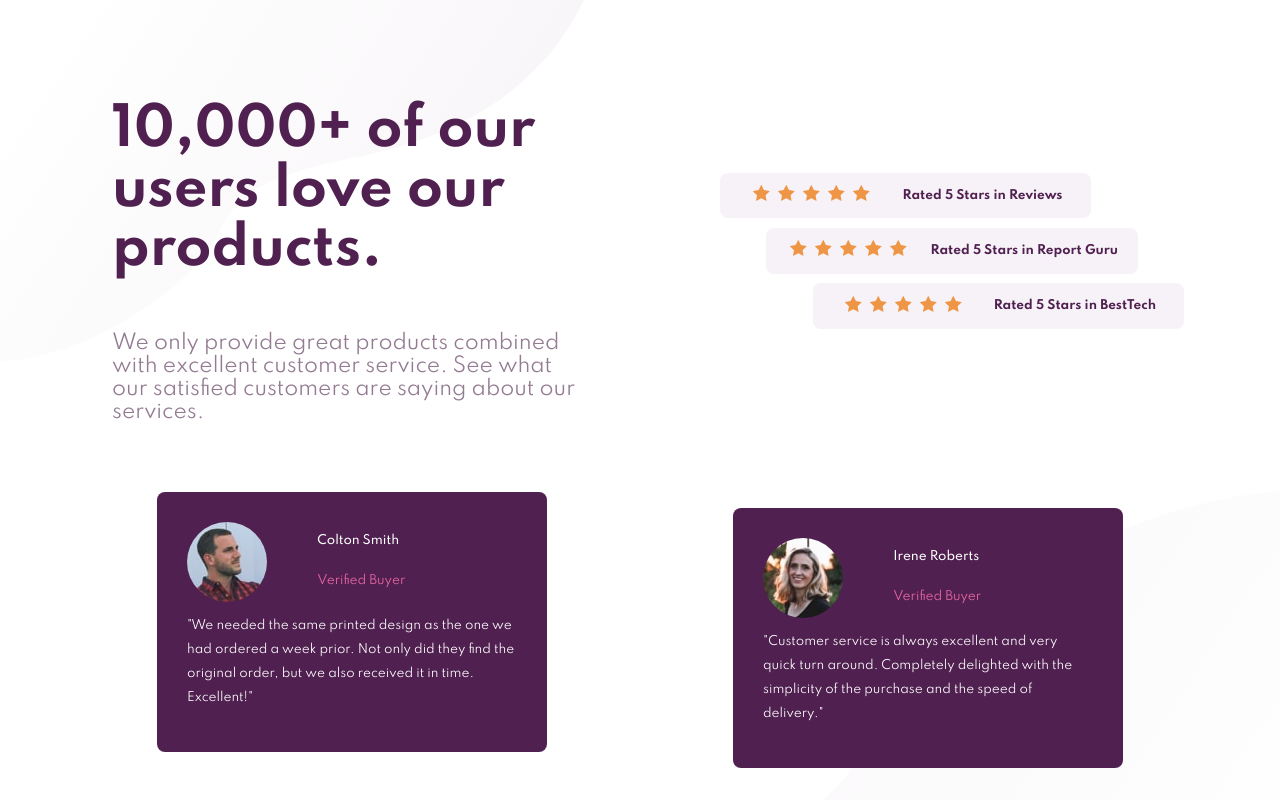
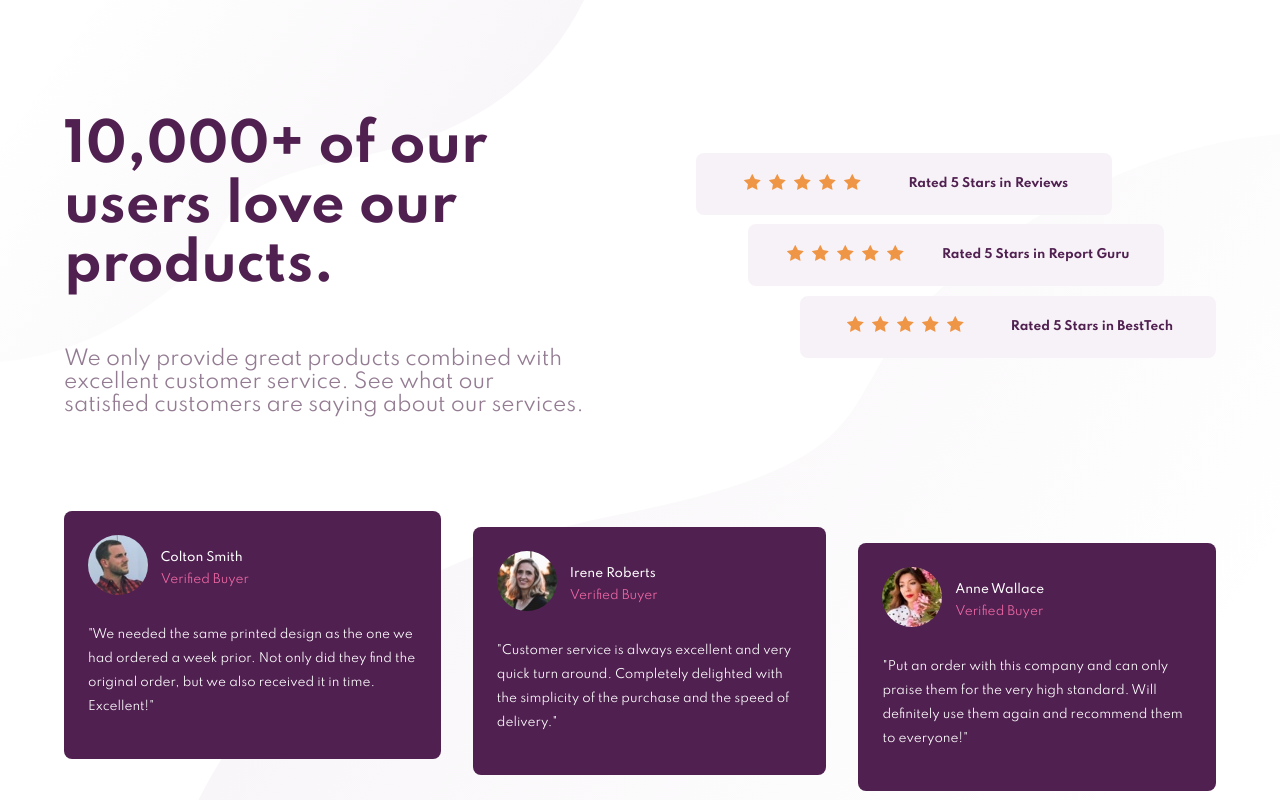
Before and after one commit to maadcode/social-proof-section, a plain HTML site: page index.html in a window 1280 px wide. Shown: the top 800 px of the page. Drawn offline with nearby package versions, Linux system fonts and the light colour scheme.

Commit message:
Fixing card width and position of its items with css grid

```diff
--- a/css/style.css
+++ b/css/style.css
@@ -18,10 +18,14 @@ body {
     background-image: url('../images/bg-pattern-top-mobile.svg'), url('../images/bg-pattern-bottom-mobile.svg');
     background-position: left top, right bottom;
     background-repeat: no-repeat;
+    min-height: 100vh;
+    display: flex;
+    flex-direction: column;
+    justify-content: center;
+    align-items: center;
 }
 
 .container {
-    margin: auto;
     width: 90%;
 }
 
@@ -56,7 +60,7 @@ body {
     width: 100%;
     text-align: center;
     margin: 1rem auto;
-    padding: 0.5rem 0;
+    padding: 1rem 0;
 }
 
 .list__stars {
@@ -85,44 +89,47 @@ body {
 .reviews {
     display: flex;
     flex-direction: column;
-    align-items: center;
-    justify-content: center;
-    margin-top: 4em;
+    margin-top: 2rem;
 }
 
 .card {
-    margin-top: 2rem;
+    height: 200px;
     background-color: var(--clr-magenta);
     border: transparent;
     border-radius: 8px;
-    padding: 2.5em;
+    padding: 2em;
     color: white;
     display: grid;
     font-size: 15px;
-    grid-template-areas: "img name name name"
-                         "img graduate graduate graduate"
-                         "comment comment comment comment";
+    grid-template-areas: "img name"
+                         "img graduate"
+                         "comment comment";
+    grid-template-columns: minmax(20px, 60px) auto;
+    gap: 0.5rem 0.8rem;
 }
 
 .profile-img {
     border: transparent;
     border-radius: 50%;
     grid-area: img;
+    width: 100%;
 }
 
 .name {
     grid-area: name;
     font-weight: var(--fw-semi-bold);
+    margin: auto 0 0;
 }
 
 .graduate {
     grid-area: graduate;
     color: var(--clr-pink);
+    margin: 0 0 auto;
 }
 
 .comment {
     grid-area: comment;
-    line-height: 1.5rem;
+    line-height: 2;
 }
 
 @media screen and (min-width: 720px){
@@ -136,12 +143,12 @@ body {
     }
 
     .header > div:first-child {
-        padding: 0 3rem;
+        padding: 0 3rem 0 0;
     }
 
     .title {
         text-align: left;
-        font-size: 36px;
+        font-size: 3rem;
     }
 
     .subtitle {
@@ -168,30 +175,39 @@ body {
 
     .reviews {
         flex-direction: row;
-        flex-wrap: wrap;
-
+        gap: 2rem;
     }
 
     .card {
-        width: 330px;
         font-size: 12px;
-        margin: 2rem auto;
     }
 
-    .card-2 {
-        margin-top: 4rem;
+    .reviews > .card:nth-of-type(1) {
+        margin-top: 1rem;
     }
 
-    .card-3 {
-        margin-top: 6rem;
+    .reviews > .card:nth-of-type(2) {
+        margin-top: 2rem;
     }
 
+    .reviews > .card:nth-of-type(3) {
+        margin-top: 3rem;
+    }
 }
 
 @media screen and (min-width: 1000px) {
+    .container {
+        margin: 1rem;
+        max-width: 1200px;
+    }
+
+    .header {
+        margin: 0 auto 5%;
+        justify-content: space-between;
+    }
+
     .header > div:last-child {
         margin-left: 4rem;
-        padding: 2rem;
     }
 
     .title {
--- a/index.html
+++ b/index.html
@@ -59,7 +59,7 @@
       </div>
 
       <div class="reviews">
-        <div class="card card-1">
+        <div class="card">
           <img src="images/image-colton.jpg" alt="colton" class="profile-img">
           <p class="name">Colton Smith</p>
           <p class="graduate">Verified Buyer</p>
@@ -70,7 +70,7 @@
           </p>
         </div>
 
-        <div class="card card-2">
+        <div class="card">
           <img src="images/image-irene.jpg" alt="irene" class="profile-img">
           <p class="name">Irene Roberts</p>
           <p class="graduate">Verified Buyer</p>
@@ -80,7 +80,7 @@
           </p>
         </div>
 
-        <div class="card card-3">
+        <div class="card">
           <img src="images/image-anne.jpg" alt="anne" class="profile-img">
           <p class="name">Anne Wallace </p>
           <p class="graduate">Verified Buyer</p>
```
